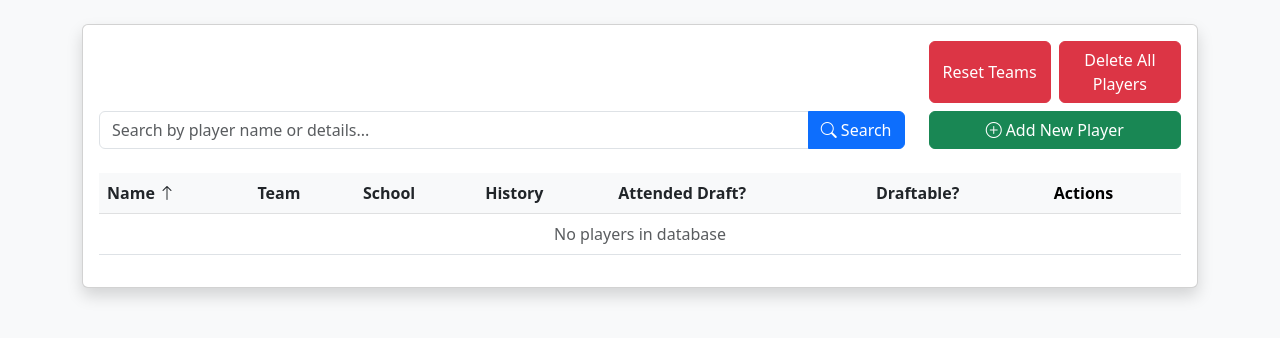
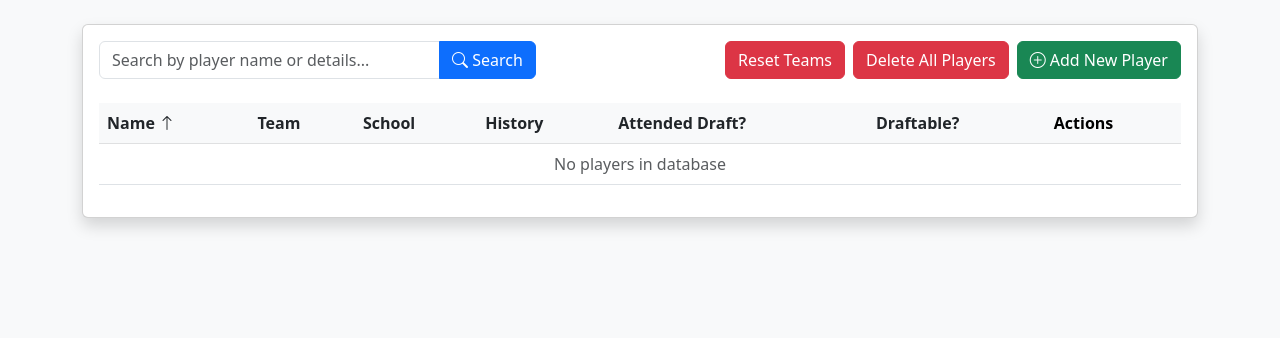
Before and after one commit to jonathancadepowers/wusa-7u, a Django app: page /players/ in a window 1280 px wide. Shown: the part 54-392 px from the top of the page. Run offline with Django 4.2, Linux system fonts and the light colour scheme; data that the repository does not hold is empty.

Commit message:
Adjust button layout to single horizontal row on players page
- Reduced search box from col-md-9 to col-md-5
- Expanded button area from col-md-3 to col-md-7
- Removed flex-wrap and inline styles from button container
- All three buttons now display in one horizontal line

🤖 Generated with [Claude Code](https://claude.com/claude-code)

Co-Authored-By: Claude <noreply@anthropic.com>

```diff
--- a/players/templates/players/players_list.html
+++ b/players/templates/players/players_list.html
@@ -19,7 +19,7 @@
             <div class="card-body">
                 <!-- Search Bar and Add Button -->
                 <div class="row mb-4 align-items-end">
-                    <div class="col-md-9">
+                    <div class="col-md-5">
                         <form method="get">
                             <div class="input-group">
                                 <input type="text" name="search" class="form-control" placeholder="Search by player name or details..." value="{{ search_query }}">
@@ -35,15 +35,15 @@
                             <input type="hidden" name="order" value="{{ order }}">
                         </form>
                     </div>
-                    <div class="col-md-3 text-end">
-                        <div class="d-flex gap-2 flex-wrap">
-                            <button type="button" class="btn btn-danger" data-bs-toggle="modal" data-bs-target="#resetTeamsModal" style="flex: 1 1 45%;">
+                    <div class="col-md-7 text-end">
+                        <div class="d-flex gap-2 justify-content-end">
+                            <button type="button" class="btn btn-danger" data-bs-toggle="modal" data-bs-target="#resetTeamsModal">
                                 Reset Teams
                             </button>
-                            <button type="button" class="btn btn-danger" data-bs-toggle="modal" data-bs-target="#deleteAllPlayersModal" style="flex: 1 1 45%;">
+                            <button type="button" class="btn btn-danger" data-bs-toggle="modal" data-bs-target="#deleteAllPlayersModal">
                                 Delete All Players
                             </button>
-                            <a href="{% url 'players:create' %}" class="btn btn-success" style="flex: 1 1 100%;">
+                            <a href="{% url 'players:create' %}" class="btn btn-success">
                                 <i class="bi bi-plus-circle me-1"></i>Add New Player
                             </a>
                         </div>
```
